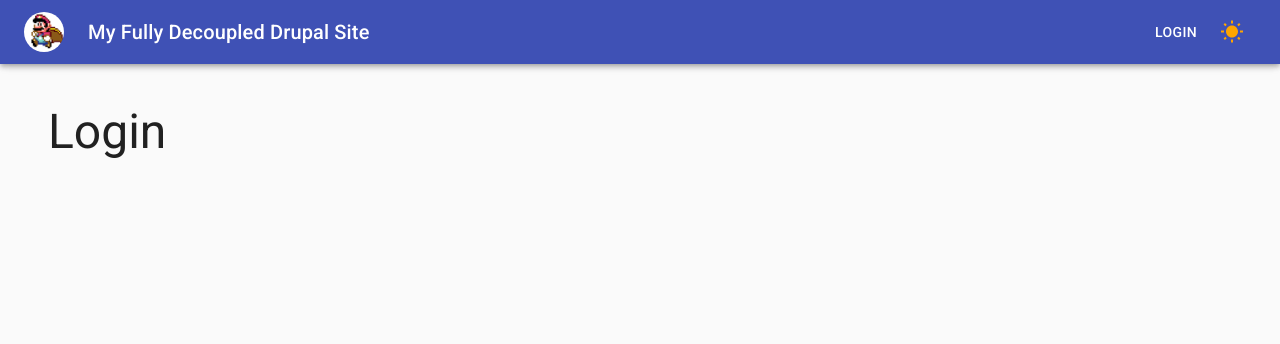
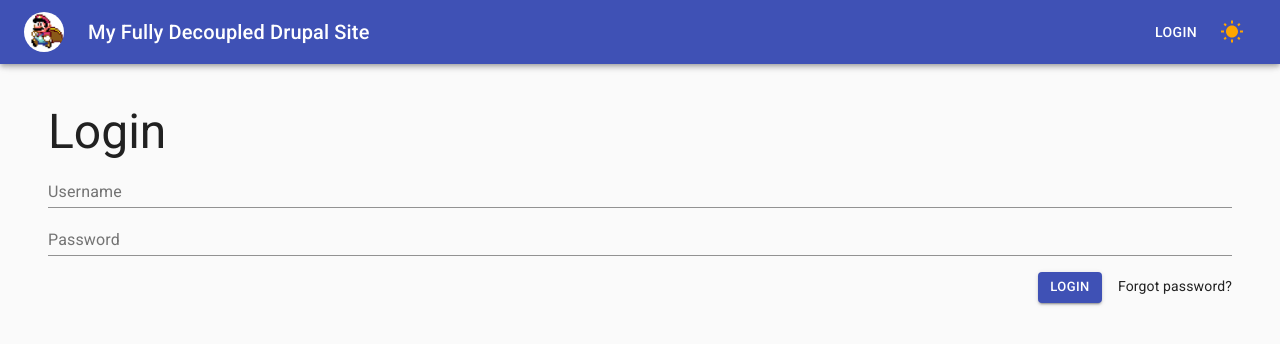
Before and after one commit to bmcveigh/fully-decoupled-drupal-example, a React (Create React App) app in the folder frontend/: page /user/login in a window 1280 px wide. Shown: the top 344 px of the page. Built offline with nearby package versions, Linux system fonts and the light colour scheme.

Commit message:
Added LoginForm component.

```diff
--- a/frontend/src/components/Routes/Routes.tsx
+++ b/frontend/src/components/Routes/Routes.tsx
@@ -4,8 +4,8 @@ import {
   Route,
 } from 'react-router-dom'
 import Home from '../../pages/Home';
-import { Typography } from '@material-ui/core'
 import NodeViewArticlePage from '../../pages/NodeViewArticlePage';
+import LoginPage from '../../pages/LoginPage';
 
 const Routes = () => {
   return (
@@ -15,7 +15,7 @@ const Routes = () => {
           <NodeViewArticlePage />
         </Route>
         <Route path="/user/login">
-          <Typography variant="h3">Login</Typography>
+          <LoginPage />
         </Route>
         <Route path="/">
           <Home/>
--- /dev/null
+++ b/frontend/src/containers/Login/LoginForm.tsx
@@ -0,0 +1,51 @@
+import * as React from 'react';
+import {
+  Button,
+  createStyles,
+  TextField,
+  Theme,
+  Typography,
+} from '@material-ui/core'
+import { makeStyles } from '@material-ui/core/styles';
+import RouterLink from '../../components/Routes/RouterLink'
+
+const useStyles = makeStyles((theme: Theme) =>
+  createStyles({
+    actions: {
+      textAlign: 'right',
+      marginTop: theme.spacing(2),
+    },
+    button: {
+      marginRight: theme.spacing(2),
+    },
+  }),
+);
+
+const LoginForm = () => {
+  const classes = useStyles();
+
+  return (
+    <form>
+      <Typography variant="h3">Login</Typography>
+      <div>
+        <TextField id="username" label="Username" fullWidth />
+      </div>
+      <div>
+        <TextField id="password" label="Password" type="password" fullWidth />
+      </div>
+      <div className={classes.actions}>
+        <Button
+          color="primary"
+          variant="contained"
+          size="small"
+          className={classes.button}
+        >
+          Login
+        </Button>
+        <RouterLink to="/">Forgot password?</RouterLink>
+      </div>
+    </form>
+  )
+}
+
+export default LoginForm
--- /dev/null
+++ b/frontend/src/pages/LoginPage.tsx
@@ -0,0 +1,6 @@
+import * as React from 'react';
+import LoginForm from '../containers/Login/LoginForm'
+
+const LoginPage = () => <LoginForm />
+
+export default LoginPage;
```
